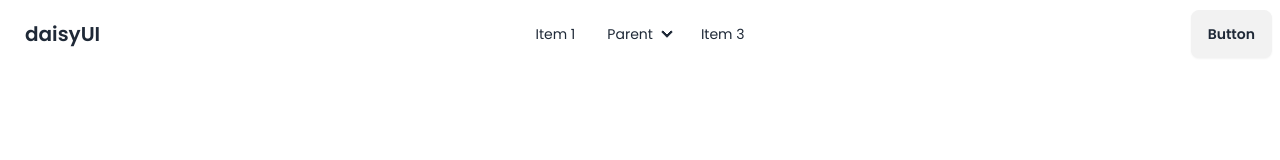
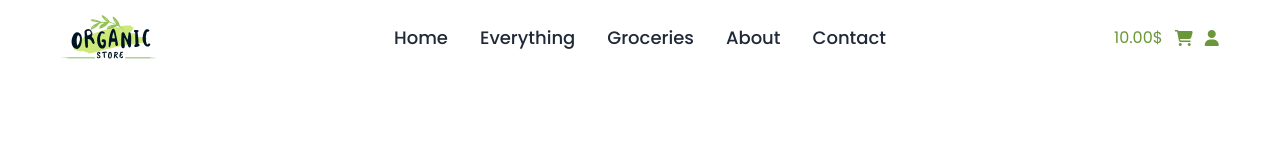
Before and after one commit to RahulKhanSuvo/Organic-Shop, a plain HTML site: page index.html in a window 1280 px wide. Drawn offline with nearby package versions, Linux system fonts and the light colour scheme.

Commit message:
navbar section done

```diff
--- a/index.html
+++ b/index.html
@@ -4,6 +4,8 @@
 <head>
     <meta charset="UTF-8">
     <meta name="viewport" content="width=device-width, initial-scale=1.0">
+    <!-- for favicon -->
+    <link rel="shortcut icon" href="./images/logo.svg" type="image/x-icon">
     <!-- tailwind and daisyUi -->
     <link href="https://cdn.jsdelivr.net/npm/daisyui@4.12.10/dist/full.min.css" rel="stylesheet" type="text/css" />
     <script src="https://cdn.tailwindcss.com"></script>
@@ -42,13 +44,32 @@
     <title>Organic Store</title>
 </head>
 
-<body class="font-Poppins">
+<body class="font-Poppins w-11/12 mx-auto">
     <!-- header section start -->
     <header>
-        <nav class="navbar bg-base-100">
+        <nav class="navbar bg-base-100 items-center">
             <div class="navbar-start">
+                <a class=" w-24 ">
+                    <img src="./images/logo.svg" alt="">
+                </a>
+            </div>
+            <div class="navbar-center hidden lg:flex">
+                <ul class="menu menu-horizontal px-1 text-lg font-medium">
+                    <li class="hover:text-primary transition-colors duration-300 ease-in-out"><a>Home</a></li>
+                    <li class="hover:text-primary transition-colors duration-300 ease-in-out"><a>Everything</a></li>
+                    <li class="hover:text-primary transition-colors duration-300 ease-in-out"><a>Groceries</a></li>
+                    <li class="hover:text-primary transition-colors duration-300 ease-in-out"><a>About</a></li>
+                    <li class="hover:text-primary transition-colors duration-300 ease-in-out"><a>Contact</a></li>
+                </ul>
+            </div>
+            <div class="navbar-end">
+                <div class="flex gap-3 items-center text-accent">
+                    <span>10.00$</span>
+                    <i class="fa-solid fa-cart-shopping"></i>
+                    <i class="fa-solid fa-user"></i>
+                </div>
                 <div class="dropdown">
-                    <div tabindex="0" role="button" class="btn btn-ghost lg:hidden">
+                    <div tabindex="0" role="button" class="btn btn-ghost hover:bg-primary lg:hidden">
                         <svg xmlns="http://www.w3.org/2000/svg" class="h-5 w-5" fill="none" viewBox="0 0 24 24"
                             stroke="currentColor">
                             <path stroke-linecap="round" stroke-linejoin="round" stroke-width="2"
@@ -56,37 +77,14 @@
                         </svg>
                     </div>
                     <ul tabindex="0"
-                        class="menu menu-sm dropdown-content bg-base-100 rounded-box z-[1] mt-3 w-52 p-2 shadow">
-                        <li><a>Item 1</a></li>
-                        <li>
-                            <a>Parent</a>
-                            <ul class="p-2">
-                                <li><a>Submenu 1</a></li>
-                                <li><a>Submenu 2</a></li>
-                            </ul>
-                        </li>
-                        <li><a>Item 3</a></li>
+                        class="menu menu-sm dropdown-content bg-base-100 rounded-box z-[1] mt-3 w-52 p-2 shadow text-lg font-medium right-0">
+                        <li class="hover:text-primary transition-colors duration-300 ease-in-out"><a>Home</a></li>
+                        <li class="hover:text-primary transition-colors duration-300 ease-in-out"><a>Everything</a></li>
+                        <li class="hover:text-primary transition-colors duration-300 ease-in-out"><a>Groceries</a></li>
+                        <li class="hover:text-primary transition-colors duration-300 ease-in-out"><a>About</a></li>
+                        <li class="hover:text-primary transition-colors duration-300 ease-in-out"><a>Contact</a></li>
                     </ul>
                 </div>
-                <a class="btn btn-ghost text-xl">daisyUI</a>
-            </div>
-            <div class="navbar-center hidden lg:flex">
-                <ul class="menu menu-horizontal px-1">
-                    <li><a>Item 1</a></li>
-                    <li>
-                        <details>
-                            <summary>Parent</summary>
-                            <ul class="p-2">
-                                <li><a>Submenu 1</a></li>
-                                <li><a>Submenu 2</a></li>
-                            </ul>
-                        </details>
-                    </li>
-                    <li><a>Item 3</a></li>
-                </ul>
-            </div>
-            <div class="navbar-end">
-                <a class="btn">Button</a>
             </div>
             </>
     </header>
```
